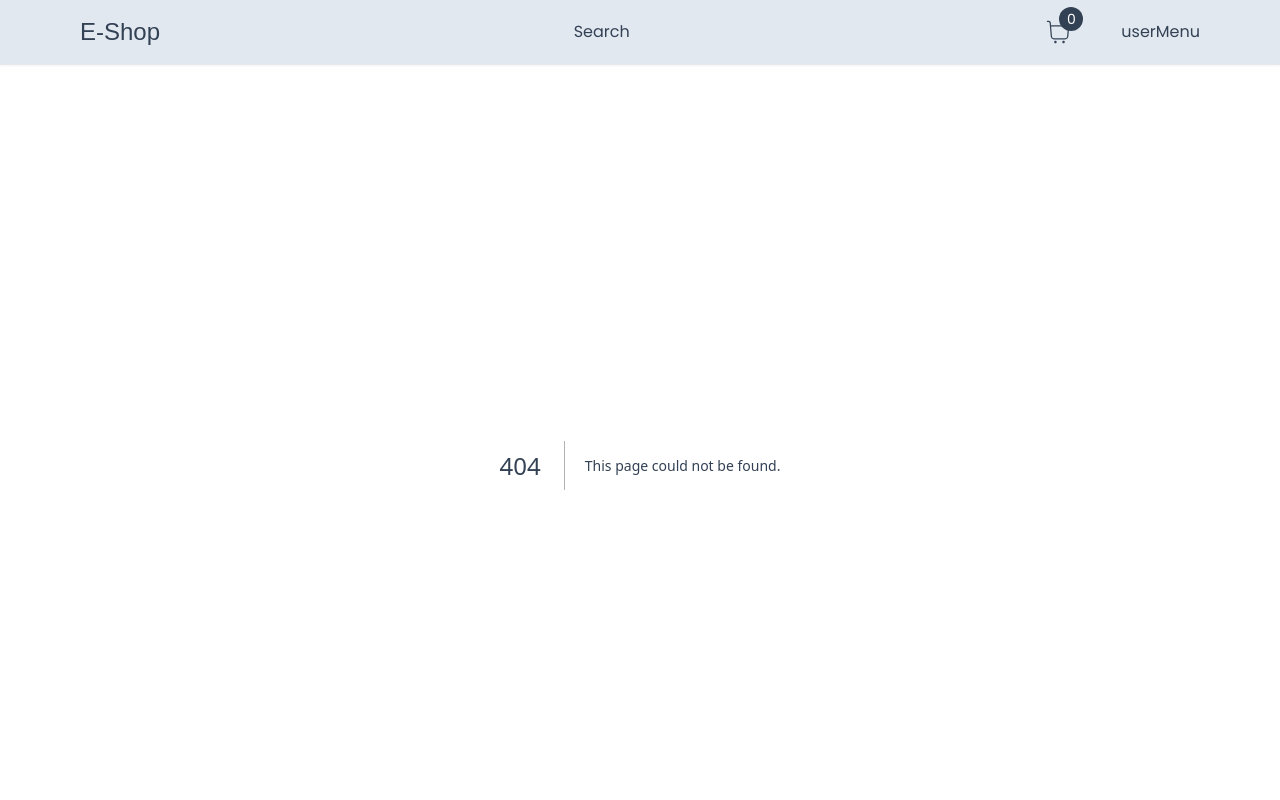
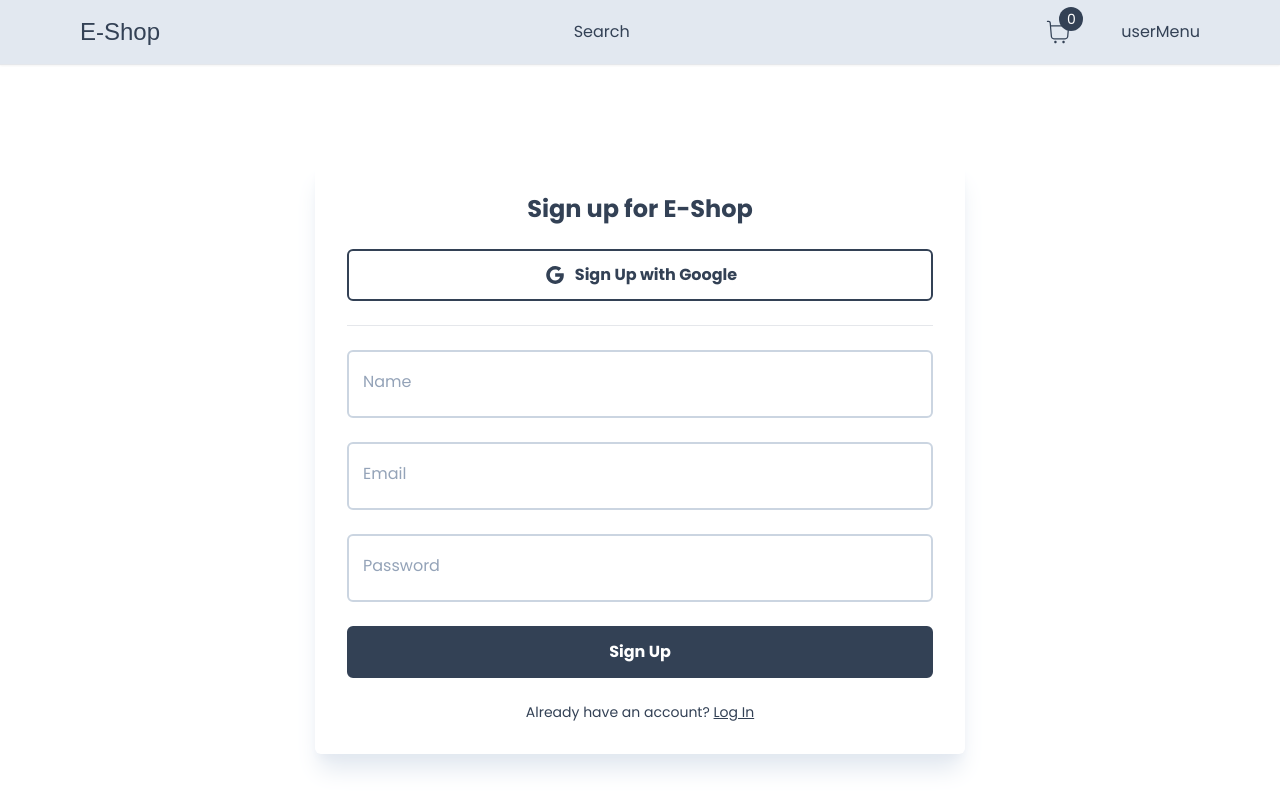
Before and after one commit to WenChun19/e-shop, a Next.js app: page /register in a window 1280 px wide. Before the commit this address had no page. Shown: the top 800 px of the page. Built offline with nearby package versions, Linux system fonts and the light colour scheme; a web font is replaced by a local one.

Commit message:
Sign up and log in form

```diff
--- /dev/null
+++ b/app/components/FormWrap.tsx
@@ -0,0 +1,25 @@
+import React from "react";
+
+const FormWrap = ({ children }: { children: React.ReactNode }) => {
+  return (
+    <div
+      className="min-h-fit
+    h-full flex
+    items-center
+    justify-center
+    pb-12
+    pt-24"
+    >
+      <div
+        className="max-w-[650px] w-full
+      flex flex-col gap-6 items-center
+      shadow-xl shadow-slate-200 rounded-md
+      p-4 md:p-8"
+      >
+        {children}
+      </div>
+    </div>
+  );
+};
+
+export default FormWrap;
--- /dev/null
+++ b/app/components/inputs/Input.tsx
@@ -0,0 +1,59 @@
+"use client";
+
+import { FieldErrors, FieldValues, UseFormRegister } from "react-hook-form";
+
+interface InputProps {
+  id: string;
+  label: string;
+  type?: string;
+  disabled: boolean;
+  required?: boolean;
+  register: UseFormRegister<FieldValues>;
+  errors: FieldErrors;
+}
+
+const Input: React.FC<InputProps> = ({
+  id,
+  label,
+  type,
+  disabled,
+  register,
+  required,
+  errors,
+}) => {
+  return (
+    <div className="w-full relative">
+      <input
+        autoComplete="off"
+        id={id}
+        disabled={disabled}
+        {...register(id, { required })}
+        placeholder=""
+        type={type}
+        className={`peer w-full
+      p-4 pt-6 outline-none bg-white font-light
+      border-2 rounded-md
+      transition disabled:opacity-70
+      disabled:cursor-not-allowed
+      ${errors[id] ? "border-rose-400" : "border-slate-300"}
+      ${errors[id] ? "focus:border-rose-400" : "focus:border-slate-400"}`}
+      />
+      <label
+        htmlFor={id}
+        className={`absolute
+      cursor-text text-md duration-150
+      transform -translate-y-3
+      top-5 z-10 origin-[0] left-4
+      peer-placeholder-shown:scale-100
+      peer-placeholder-shown:translate-y-0
+      peer-focus:scale-75
+      peer-focus:-translate-y-4
+      ${errors[id] ? "text-rose-500" : "text-slate-400"}`}
+      >
+        {label}
+      </label>
+    </div>
+  );
+};
+
+export default Input;
--- /dev/null
+++ b/app/login/LoginForm.tsx
@@ -0,0 +1,69 @@
+"use client";
+
+import { useState } from "react";
+import Heading from "../components/Heading";
+import Input from "../components/inputs/Input";
+import { FieldValues, useForm, SubmitHandler } from "react-hook-form";
+import Button from "../components/Button";
+import Link from "next/link";
+import { AiOutlineGoogle } from "react-icons/ai";
+
+const LoginForm = () => {
+  const [isLoading, setIsLoading] = useState(false);
+  const {
+    register,
+    handleSubmit,
+    formState: { errors },
+  } = useForm<FieldValues>({
+    defaultValues: {
+      email: "",
+      password: "",
+    },
+  });
+
+  const onSubmit: SubmitHandler<FieldValues> = (data) => {
+    setIsLoading(true);
+  };
+
+  return (
+    <>
+      <Heading title="Sign in to E-Shop" />
+      <Button
+        outline
+        label="Continue with Google"
+        icon={AiOutlineGoogle}
+        onClick={() => {}}
+      />
+      <hr className="bg-slate-300 w-full h-px" />
+      <Input
+        id="email"
+        label="Email"
+        register={register}
+        errors={errors}
+        disabled={isLoading}
+        required
+      />
+      <Input
+        id="password"
+        label="Password"
+        register={register}
+        errors={errors}
+        disabled={isLoading}
+        required
+        type="password"
+      />
+      <Button
+        label={isLoading ? "Loading" : "Login"}
+        onClick={handleSubmit(onSubmit)}
+      />
+      <p className="text-sm">
+        Do not have an account?{" "}
+        <Link className="underline" href="/register">
+          Sign Up
+        </Link>
+      </p>
+    </>
+  );
+};
+
+export default LoginForm;
--- /dev/null
+++ b/app/login/page.tsx
@@ -0,0 +1,15 @@
+import Container from "../components/Container";
+import FormWrap from "../components/FormWrap";
+import LoginForm from "./LoginForm";
+
+const Login = () => {
+  return (
+    <Container>
+      <FormWrap>
+        <LoginForm />
+      </FormWrap>
+    </Container>
+  );
+};
+
+export default Login;
--- /dev/null
+++ b/app/register/RegisterForm.tsx
@@ -0,0 +1,78 @@
+"use client";
+
+import { useState } from "react";
+import Heading from "../components/Heading";
+import Input from "../components/inputs/Input";
+import { FieldValues, useForm, SubmitHandler } from "react-hook-form";
+import Button from "../components/Button";
+import Link from "next/link";
+import { AiOutlineGoogle } from "react-icons/ai";
+
+const RegisterForm = () => {
+  const [isLoading, setIsLoading] = useState(false);
+  const {
+    register,
+    handleSubmit,
+    formState: { errors },
+  } = useForm<FieldValues>({
+    defaultValues: {
+      name: "",
+      email: "",
+      password: "",
+    },
+  });
+
+  const onSubmit: SubmitHandler<FieldValues> = (data) => {
+    setIsLoading(true);
+    console.log(data);
+  };
+
+  return (
+    <>
+      <Heading title="Sign up for E-Shop" />
+      <Button
+        outline
+        label="Sign Up with Google"
+        icon={AiOutlineGoogle}
+        onClick={() => {}}
+      />
+      <hr className="bg-slate-300 w-full h-px" />
+      <Input
+        id="name"
+        label="Name"
+        register={register}
+        errors={errors}
+        disabled={isLoading}
+      />
+      <Input
+        id="email"
+        label="Email"
+        register={register}
+        errors={errors}
+        disabled={isLoading}
+        required
+      />
+      <Input
+        id="password"
+        label="Password"
+        register={register}
+        errors={errors}
+        disabled={isLoading}
+        required
+        type="password"
+      />
+      <Button
+        label={isLoading ? "Loading" : "Sign Up"}
+        onClick={handleSubmit(onSubmit)}
+      />
+      <p className="text-sm">
+        Already have an account?{" "}
+        <Link className="underline" href="/login">
+          Log In
+        </Link>
+      </p>
+    </>
+  );
+};
+
+export default RegisterForm;
--- /dev/null
+++ b/app/register/page.tsx
@@ -0,0 +1,15 @@
+import Container from "../components/Container";
+import FormWrap from "../components/FormWrap";
+import RegisterForm from "./RegisterForm";
+
+const Register = () => {
+  return (
+    <Container>
+      <FormWrap>
+        <RegisterForm />
+      </FormWrap>
+    </Container>
+  );
+};
+
+export default Register;
--- a/package.json
+++ b/package.json
@@ -23,6 +23,7 @@
     "postcss": "8.4.31",
     "react": "18.2.0",
     "react-dom": "18.2.0",
+    "react-hook-form": "^7.49.0",
     "react-hot-toast": "^2.4.1",
     "react-icons": "^4.12.0",
     "tailwindcss": "3.3.5",
```
Also changed, not shown: 1 other file (tests, documents, lock files or other folders).
